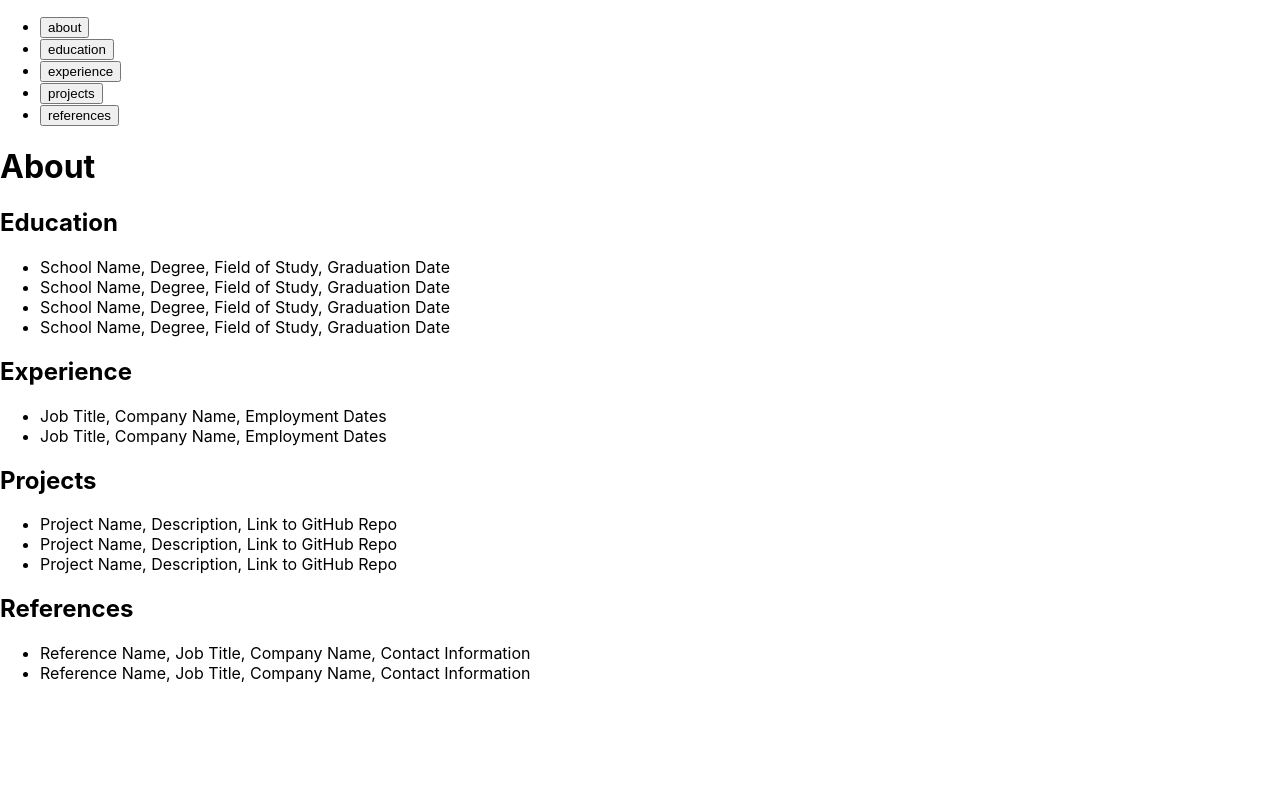
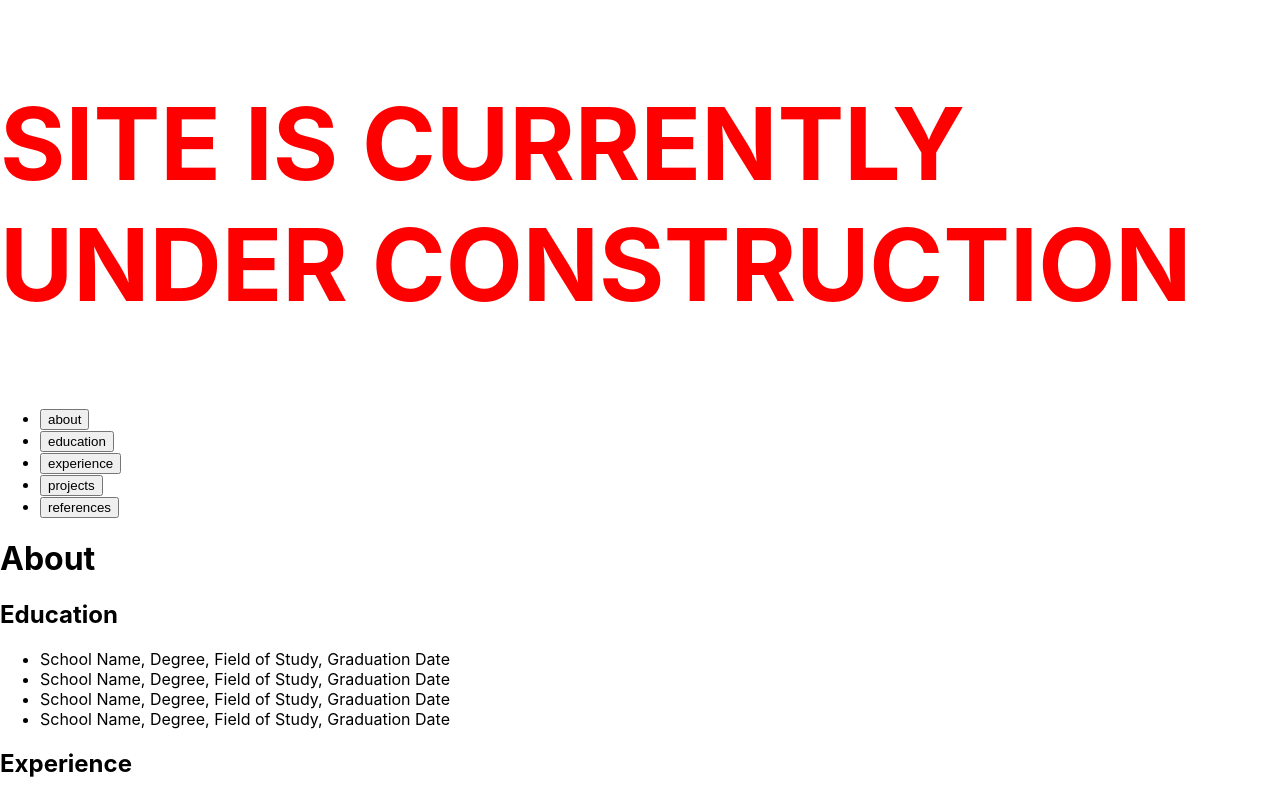
Before and after one commit to SanderSkofsrud/personal-website, a React (Create React App) app: page / in a window 1280 px wide. Shown: the top 799 px of the page. Built offline with nearby package versions, Linux system fonts and the light colour scheme.

Commit message:
Added a text to show that the site is under construction

```diff
--- a/src/components/navbar.tsx
+++ b/src/components/navbar.tsx
@@ -14,7 +14,7 @@ export const NavBar: React.FC<NavBarProps> = ({ sections, refs }) => {
 
   return (
     <nav>
-      <ul>
+      <h1 style={{ fontSize: "100px", color: "red" }}>SITE IS CURRENTLY UNDER CONSTRUCTION</h1>      <ul>
         {sections.map((section, index) => (
           <li key={index}>
             <button onClick={() => handleClick(refs[index])}>
```
Also changed, not shown: 7 other files (tests, documents, lock files or other folders).
